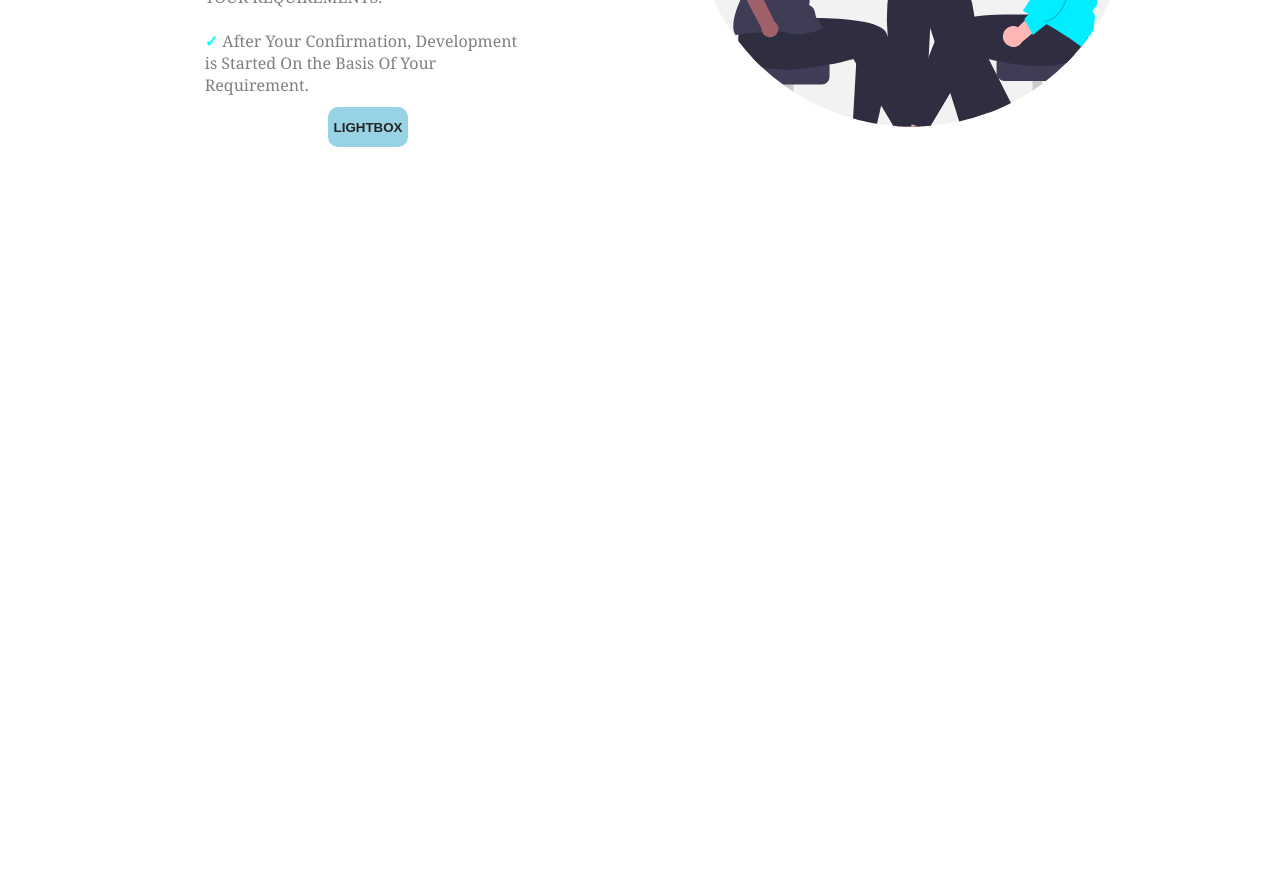
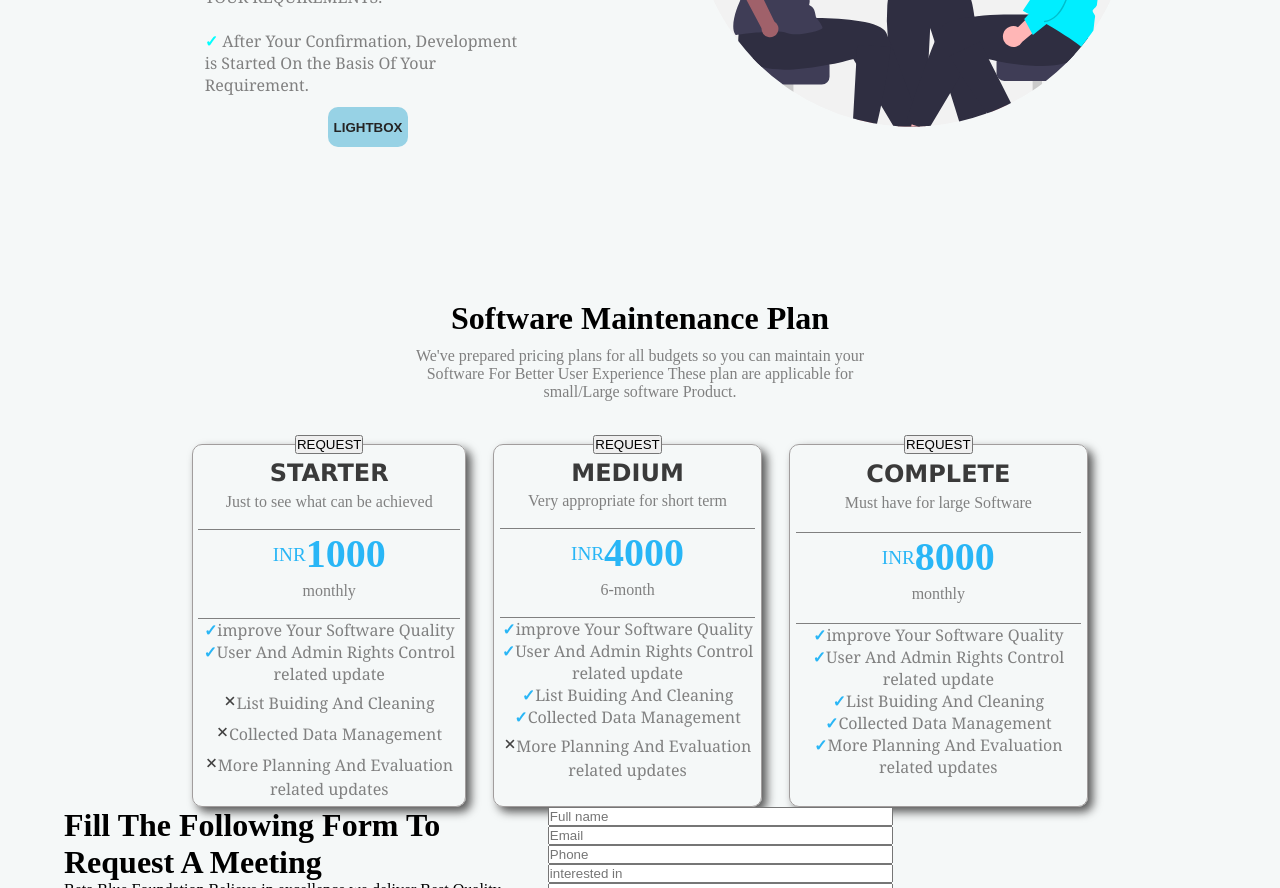
Before and after one commit to Rushiahire/BBF_project_1, a plain HTML site: page index.html in a window 1280 px wide. Shown: the part 2840-3728 px from the top of the page. Before the commit the page ends 3140 px from the top, so only its background shows below. Drawn offline with Linux system fonts and the light colour scheme.

Commit message:
one more added

```diff
--- a/css/style.css
+++ b/css/style.css
@@ -2,6 +2,10 @@
   margin: 0;
   padding: 0;
   box-sizing: border-box;
+}
+
+body{
+  background-color: rgb(245, 248, 248);
 }
 
 .home {
@@ -115,12 +119,6 @@ nav a:hover {
 }
 
 @media screen and (max-width: 1010px) {
-  /* nav{
-        display: grid;
-        grid-template-columns: 100%;
-        padding: 0;
-        margin: 0;
-    } */
 
   nav {
     grid-template-columns: 100%;
@@ -347,3 +345,125 @@ nav a:hover {
   }
 
 }
+
+/* software maintenance plan */
+
+#heading{
+  width: 38%;
+  margin: auto;
+  text-align: center;
+}
+
+#heading h1{
+  margin: 0;
+  text-align: center;
+}
+
+#grid{
+  width: 70%;
+  margin: auto;
+  display: grid;
+  grid-template-columns: repeat(3,auto);
+  /* background-color: blue; */
+  text-align: center;
+  column-gap: 3%;
+
+}
+
+#grid fieldset{
+  border: 1px solid rgb(161, 157, 157);
+  border-radius: 10px;
+  padding: 2%;
+  box-shadow: 5px 5px 10px rgb(88, 88, 88);
+}
+
+#grid fieldset h2{
+  font-family: Verdana, Geneva, Tahoma, sans-serif;
+  color: rgb(58, 58, 58);
+}
+
+.right:before {
+  content: "✓";
+  color:#29B6F6;
+  font-weight: bold;
+}
+
+.cross::before {
+  content: "\00d7";
+  color: #424242;
+  font-size: 1.4rem;
+  font-weight: bold;
+}
+
+#grid fieldset li{
+  font-family: Georgia, "Times New Roman", Times, serif;
+  color: gray;
+}
+
+#maintain p{
+  color: gray;
+  padding: 2% 0 7% 0;
+  border-width:10%;
+  /* width: 30%; */
+}
+
+.sentence{
+  border-bottom: 1px solid gray;
+}
+
+
+#grid ul{
+  list-style: none;
+}
+
+.sup{
+  color: #29B6F6;
+  font-size: 1.2rem;
+}
+
+.int{
+  color: #29B6F6;
+  font-weight: bolder;
+  font-size: 2.5rem;
+}
+
+@media screen and (max-width:900px) {
+  #heading {
+    width: 70%;
+  }
+
+  #grid {
+    width: 100%;
+    display: flex;
+    flex-direction: row;
+    justify-content: center;
+    flex-wrap: wrap;
+  }
+}
+
+@media screen and (max-width:650px) {
+  #heading {
+    width: 90%;
+  }
+
+  #grid fieldset {
+    margin: 3% 0;
+  }
+}
+
+
+/* FormPage */
+
+#form_page {
+  width: 90%;
+  display: grid;
+  grid-template-columns: 40% 30%;
+  margin: auto;
+  column-gap: 2%;
+}
+
+#input_form {
+  display: flex;
+  flex-direction: column;
+  justify-content: center;
+}
--- a/index.html
+++ b/index.html
@@ -109,14 +109,10 @@
             <div>
                 <h1>CYBER SECURITY</h1>
                 <p>
-                    Beta Blue Foundation provide businesses with expert online marketing and proven it is result likes
-                    100% increase in organic traffic and
-                    recent increase in online leads web design clients are guaranteed Sites that are beautiful function
-                    and adaptable to any size screen almost are client reviews you'll read statement like"Within six
-                    month ,Beta Blue Foundation's SEO work cataputted our product line into top page rankings" and" the
-                    investment in a brand new website 2- 3 months".
-                    But you've probably heard all of this before so what sets Thrive apart from other companies who make
-                    the same claims?
+                    Beta Blue Foundation offer veriety of services include infrastructure penetration testing,web and mobile application testing,social engineering.
+                    Security Q!,red team excercises,source code reviews,compromise assessmenets and breach response all to help you protect your most valuable assets-your
+                    data and your customets.We also provide Auditing.Our clients occumpy multiple industries including government technology,media,retail,healthcare,finantial
+                    ,consulting,law enforcement,and more.
                 </p>
             </div>
         </div>
@@ -214,8 +210,96 @@
 
     </div>
 
+    <!-- software maintenance plan -->
 
+    <div id="maintain">
+        <div id="heading">
+            <h1>Software Maintenance Plan</h1>
+            <p >We've prepared pricing plans for all budgets
+                so you can maintain your Software
+                For Better User Experience These plan are applicable for small/Large software Product.
+            </p>
+        </div>
+        <div id="grid">
+            <fieldset>
+                <h2>STARTER</h2>
+                <p class="sentence">Just to see what can be achieved</p>
+                <sup class="sup">INR</sup><span class="int">1000</span>
+                <p class="sentence">monthly</p>
+                <ul>
+                    <li class="right">improve Your Software Quality</li>
+                    <li class="right">User And Admin Rights Control related update</li>
+                    <li class="cross">List Buiding And Cleaning</li>
+                    <li class="cross">Collected Data Management</li>
+                    <li class="cross">More Planning And Evaluation related updates</li>
+                </ul>
+                <legend><button>REQUEST</button></legend>
+            </fieldset>
+            <fieldset>
+                <h2>MEDIUM</h2>
+                <p class="sentence">Very appropriate for short term</p>
+                <sup class="sup">INR</sup><span class="int">4000</span>
+                <p class="sentence">6-month</p>
+                <ul>
+                    <li class="right">improve Your Software Quality</li>
+                    <li class="right">User And Admin Rights Control related update</li>
+                    <li class="right">List Buiding And Cleaning</li>
+                    <li class="right">Collected Data Management</li>
+                    <li class="cross">More Planning And Evaluation related updates</li>
+                </ul>
+                <legend><button>REQUEST</button></legend>
+            </fieldset>
+            <fieldset>
+                <h2>COMPLETE</h2>
+                <p class="sentence">Must have for large Software</p>
+                <sup class="sup">INR</sup><span class="int">8000</span>
+                <p class="sentence">monthly</p>
+                <ul>
+                    <li class="right">improve Your Software Quality</li>
+                    <li class="right">User And Admin Rights Control related update</li>
+                    <li class="right">List Buiding And Cleaning</li>
+                    <li class="right">Collected Data Management</li>
+                    <li class="right">More Planning And Evaluation related updates</li>
+                </ul>
+                <legend><button>REQUEST</button></legend>
+            </fieldset>
+        </div>
+    </div>
 
+    <!-- formPage -->
+    <div id="form_page">
+        <div>
+            <h1>Fill The Following Form To Request A Meeting</h1>
+            <p>
+                Beta Blue Foundation Believe in excellence we deliver Best Quality product
+                At Minimum cost in the market.
+                Discover what We can do for your business organization's Software.
+            </p>
+            <ul>
+                <li>
+                    <b>Convert Your Business Idea</b> into software and get results today
+                </li>
+                <li>
+                    <b>Interact with all your</b> targeted customers with your software
+                </li>
+                <li>
+                    <b>Convince them to buy</b> your company's awesome products
+                </li>
+                <li>
+                    <b>Maximize Your Sales</b> and Profit Using your software application
+                </li>
+            </ul>
+        </div>
+        <div id="input_form">
+            <input type="text" placeholder="Full name">
+            <input type="text" placeholder="Email">
+            <input type="text" placeholder="Phone">
+            <input type="text" placeholder="interested in">
+            <select name="" id=""></select>
+            <input type="checkbox" name="" id=""> I agree with BETA BLUE FOUNDATION stated <span>Privacy Policy</span> and <span>Terms & Conditions</span>
+            <button>REQUEST</button>
+        </div>
+    </div>
 
 </body>
 <script src="./js/index.js"></script>
```
